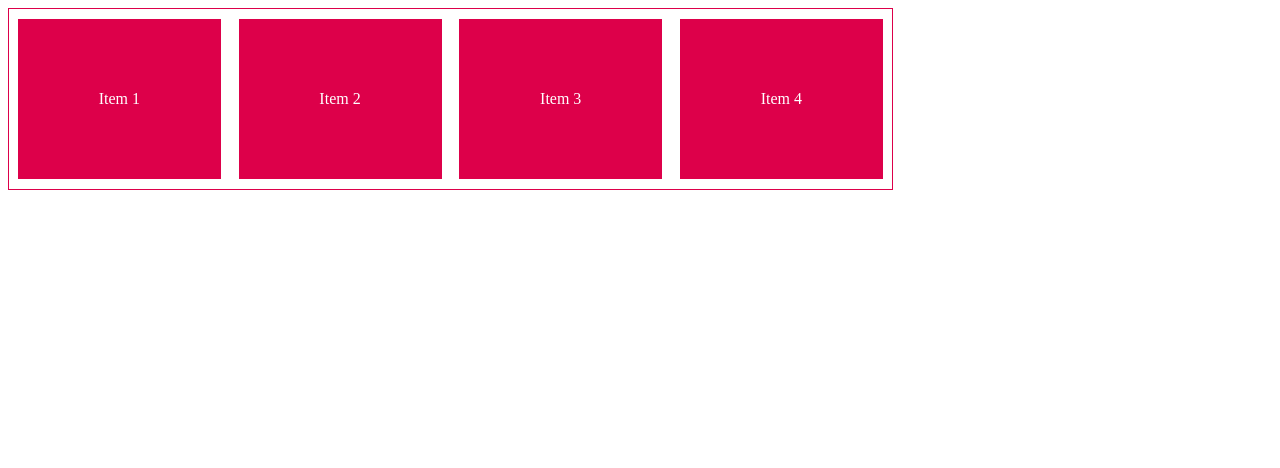
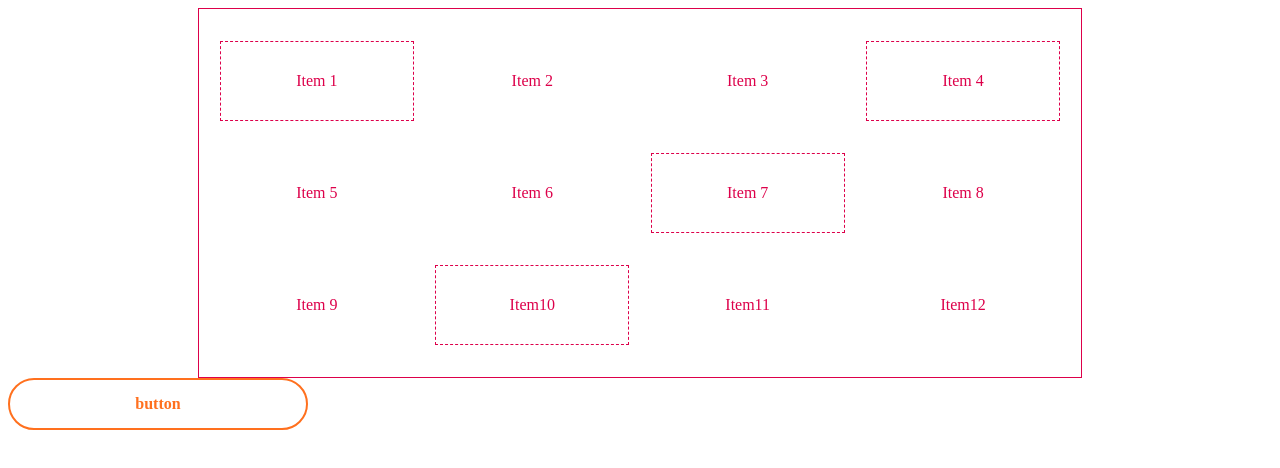
Before and after one commit to ayapes/git, a plain HTML site: page test.html in a window 1280 px wide. Drawn offline with Linux system fonts and the light colour scheme.

Commit message:
05-09 16:01 ホバーでアニメーション

```diff
--- a/style.css
+++ b/style.css
@@ -1,24 +1,137 @@
 @charset "UTF-8";
 
-*{
+* {
     box-sizing: border-box;
 }
 
 .container {
-    border:1px solid rgb(221, 0, 74);
+    border: 1px solid rgb(221, 0, 74);
     width: 70%;
+    padding: 1rem 0;
+    margin: 0 auto;
     display: flex;
-    justify-content: space-around;
+    justify-content: space-evenly;
+    flex-wrap: wrap;
 }
 
 .item {
     background: rgb(221, 0, 74);
     color: #fff;
-    margin: 10px 0;
-    width: 23%;
-    height: 20vh;
+    width: 22%;
+    margin: 1rem 0;
+    height: 10vh;
     display: flex;
     align-items: center;
     justify-content: center;
+    cursor: pointer;
+    transition: .2s cubic-bezier(0.45, 0, 0.55, 1);
+}
 
+.item:nth-child(3n+1) {
+    background: #FFF;
+    color: rgb(221, 0, 74);
+    border: 1px dashed rgb(221, 0, 74);
 }
+
+
+.item.circle {
+    background: #fff;
+    color: rgb(221, 0, 74);
+    overflow: hidden;
+    position: relative;
+    transition-duration: .4s;
+    z-index: 2;
+}
+
+.item.circle::after {
+    background: rgb(221, 0, 74);
+    border-radius: 50%;
+    content: "";
+    display: block;
+    margin: auto;
+    opacity: 0;
+    pointer-events: none;
+    position: absolute;
+    top: 50%;
+    left: 0;
+    right: 0;
+    width: 100%;
+    padding-top: 100%;
+    height: 0;
+    z-index: -1;
+    transform: translateY(-50%) scale(0.1);
+    transition: opacity .5s, transform 0s;
+    transition-delay: 0s, .4s;
+}
+
+.item.circle:hover {
+    color: #fff;
+}
+
+.item.circle:hover::after {
+    opacity: 1;
+    transform: translateY(-50%) scale(1.1);
+    transition-delay: 0s;
+    transition: opacity .8s, transform .6s ease-in-out;
+}
+
+
+/*  */
+
+.c-btn {
+    cursor: pointer;
+    transition: .2s cubic-bezier(0.45, 0, 0.55, 1);
+}
+
+.c-btn {
+    background: #ff701e;
+    border: 2px solid #ff701e;
+    border-radius: 60px;
+    color: #fff;
+    display: block;
+    font-weight: bold;
+    max-width: 300px;
+    padding: 15px 40px;
+    text-align: center;
+}
+
+.c-btn.circle {
+    background: #fff;
+    color: #ff701e;
+    overflow: hidden;
+    position: relative;
+    transition-duration: .4s;
+    z-index: 2;
+}
+
+.c-btn.circle::after {
+    background: #ff701e;
+    border-radius: 50%;
+    content: "";
+    display: block;
+    margin: auto;
+    opacity: 0;
+    pointer-events: none;
+    position: absolute;
+    top: 50%;
+    left: 0;
+    right: 0;
+    width: 100%;
+    padding-top: 100%;
+    height: 0;
+    z-index: -1;
+    transform: translateY(-50%) scale(0.1);
+    transition: opacity .5s, transform 0s;
+    transition-delay: 0s, .4s;
+}
+
+.c-btn.circle:hover {
+    color: #fff;
+}
+
+.c-btn.circle:hover::after {
+    opacity: 1;
+    transform: translateY(-50%) scale(1.1);
+    transition-delay: 0s;
+    transition: opacity .8s, transform .6s ease-in-out;
+}
--- a/test.html
+++ b/test.html
@@ -11,11 +11,21 @@
 
 <body>
     <div class="container">
-        <div class="item">Item 1</div>
-        <div class="item">Item 2</div>
-        <div class="item">Item 3</div>
-        <div class="item">Item 4</div>
+        <div class="item circle">Item 1</div>
+        <div class="item circle">Item 2</div>
+        <div class="item circle">Item 3</div>
+        <div class="item circle">Item 4</div>
+        <div class="item circle">Item 5</div>
+        <div class="item circle">Item 6</div>
+        <div class="item circle">Item 7</div>
+        <div class="item circle">Item 8</div>
+        <div class="item circle">Item 9</div>
+        <div class="item circle">Item10</div>
+        <div class="item circle">Item11</div>
+        <div class="item circle">Item12</div>
     </div>
+
+<div class="c-btn circle">button</div>
 </body>
 
 </html>
```
